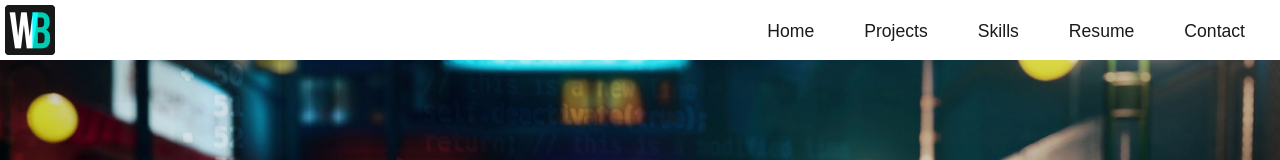
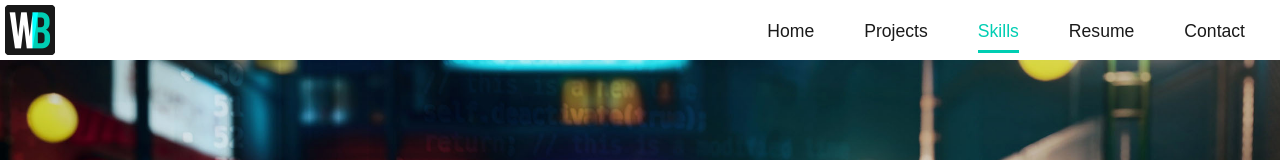
Before and after one commit to wilfredbayudan/portfolio, a React (Create React App) app: page / in a window 1280 px wide. Shown: the top 160 px of the page. Built offline with nearby package versions, Linux system fonts and the light colour scheme; a web font is replaced by a local one.

Commit message:
Added active styling to navbar

```diff
--- a/src/components/Header.js
+++ b/src/components/Header.js
@@ -1,4 +1,4 @@
-import React, { useState } from "react";
+import React, { useState, useEffect } from "react";
 import styled from "styled-components";
 import LogoImg from "../assets/images/logo.png";
 import Box from "@mui/material/Box";
@@ -10,6 +10,9 @@ import ListItemIcon from "@mui/material/ListItemIcon";
 import ListItemText from "@mui/material/ListItemText";
 import MenuIcon from "@mui/icons-material/Menu";
 import MenuBookIcon from "@mui/icons-material/MenuBook";
+import HomeIcon from "@mui/icons-material/Home";
+import EngineeringIcon from "@mui/icons-material/Engineering";
+import useIntersection from "../hooks/useIntersection";
 
 const HeaderBar = styled.header`
   height: 50px;
@@ -70,6 +73,11 @@ const Links = styled.ul`
 
   li:hover {
     color: #00ceb3;
+  }
+
+  li.current {
+    color: #00ceb3;
+    font-weight: 400;
     border-bottom: 3px solid #00ceb3;
   }
 
@@ -107,6 +115,22 @@ const Full = styled.div`
 
 const Header = ({ projectsRef, skillsRef, splashRef }) => {
   const [showNav, setShowNav] = useState(false);
+  const [currentPage, setCurrentPage] = useState("home");
+
+  const inProjects = useIntersection(projectsRef, "-5%");
+  console.log(inProjects);
+
+  const inSkills = useIntersection(skillsRef, "-5%");
+  console.log(inSkills);
+
+  const inSplash = useIntersection(splashRef, "-5%");
+  console.log(inSplash);
+
+  useEffect(() => {
+    if (inSplash) setCurrentPage("home");
+    if (inProjects) setCurrentPage("projects");
+    if (inSkills) setCurrentPage("skills");
+  }, [inProjects, inSkills, inSplash]);
 
   const scrollToSplash = () => {
     setTimeout(() => {
@@ -154,7 +178,7 @@ const Header = ({ projectsRef, skillsRef, splashRef }) => {
         </ListItem> */}
         <ListItem button onClick={scrollToSplash}>
           <ListItemIcon>
-            <MenuBookIcon />
+            <HomeIcon />
           </ListItemIcon>
           <ListItemText primary={"Home"} />
         </ListItem>
@@ -166,7 +190,7 @@ const Header = ({ projectsRef, skillsRef, splashRef }) => {
         </ListItem>
         <ListItem button onClick={scrollToSkills}>
           <ListItemIcon>
-            <MenuBookIcon />
+            <EngineeringIcon />
           </ListItemIcon>
           <ListItemText primary={"Skills"} />
         </ListItem>
@@ -204,9 +228,24 @@ const Header = ({ projectsRef, skillsRef, splashRef }) => {
         <Full>
           <Logo src={LogoImg} alt="WB Logo" />
           <Links>
-            <LinkItem onClick={scrollToSplash}>Home</LinkItem>
-            <LinkItem onClick={scrollToProjects}>Projects</LinkItem>
-            <LinkItem onClick={scrollToSkills}>Skills</LinkItem>
+            <LinkItem
+              className={currentPage === "home" ? "current" : ""}
+              onClick={scrollToSplash}
+            >
+              Home
+            </LinkItem>
+            <LinkItem
+              className={currentPage === "projects" ? "current" : ""}
+              onClick={scrollToProjects}
+            >
+              Projects
+            </LinkItem>
+            <LinkItem
+              className={currentPage === "skills" ? "current" : ""}
+              onClick={scrollToSkills}
+            >
+              Skills
+            </LinkItem>
             <LinkItem>Resume</LinkItem>
             <LinkItem>Contact</LinkItem>
           </Links>
--- a/src/components/Skill.js
+++ b/src/components/Skill.js
@@ -60,8 +60,6 @@ const Skill = ({ skill: { label, icon } }) => {
 
   const inViewport = useIntersection(ref, "-15%");
 
-  console.log(`${label} - ${inViewport}`);
-
   return (
     <SkillContainer ref={ref} className={inViewport ? "active" : ""}>
       <SkillIcon className={icon}></SkillIcon>
```
